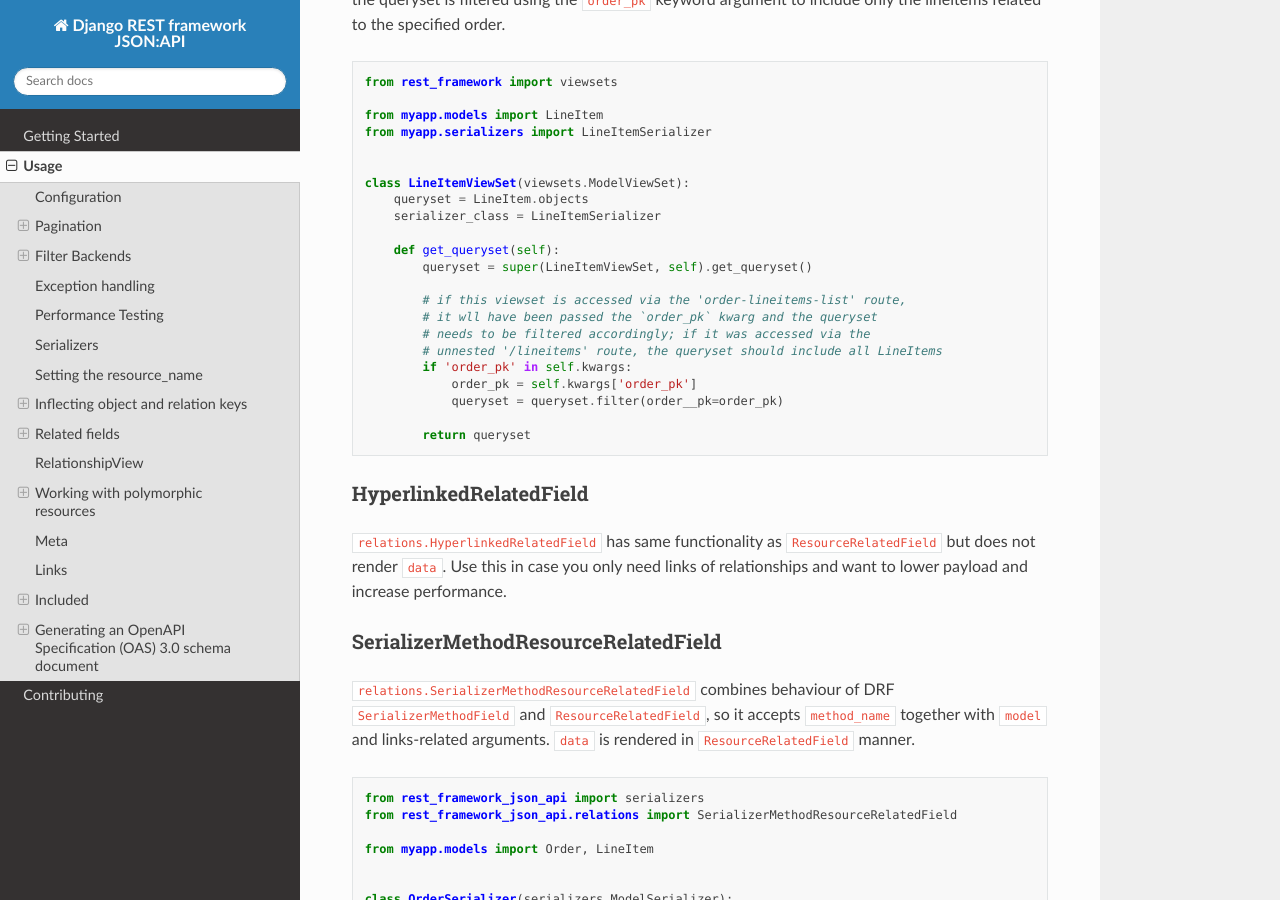
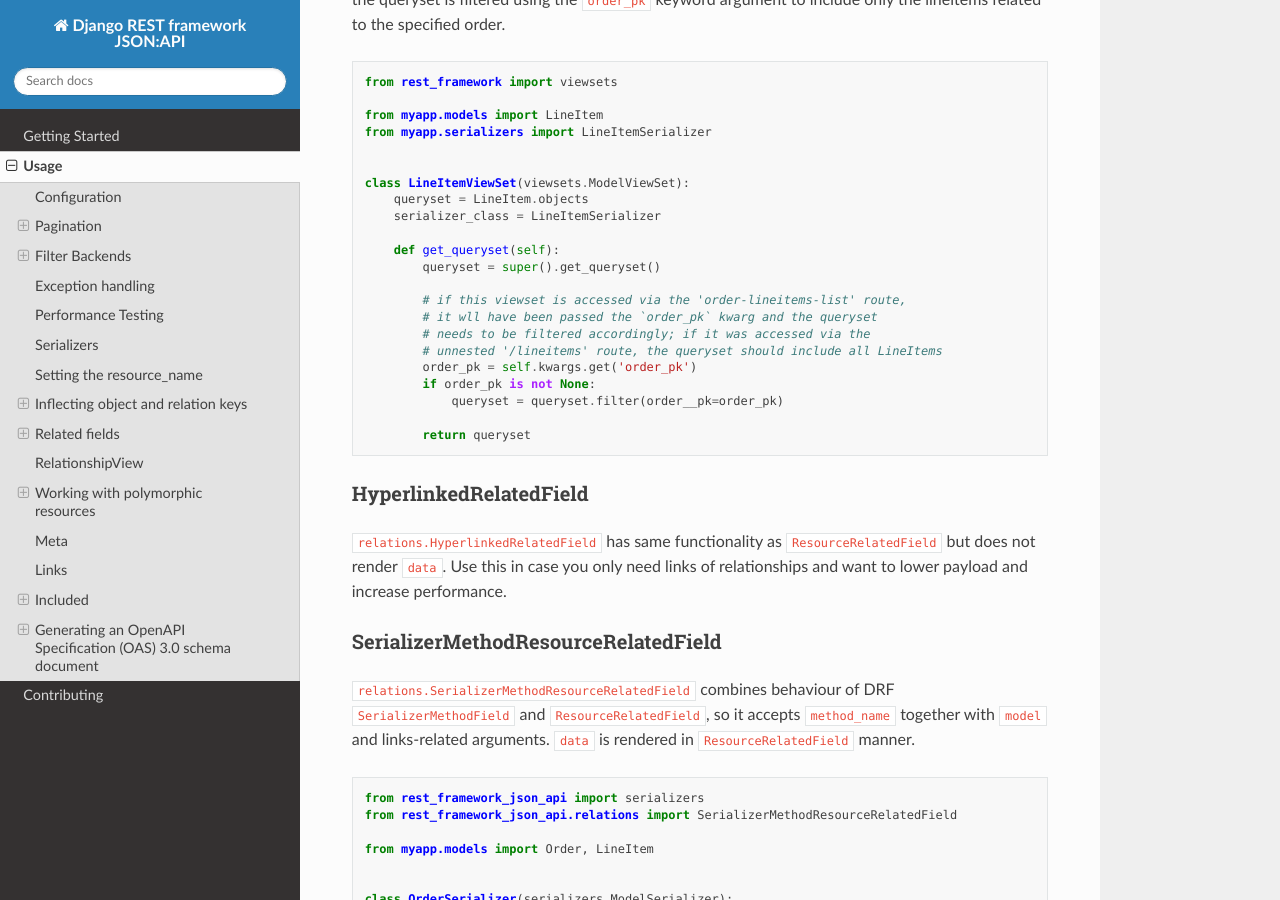
Before and after one commit to django-json-api/django-rest-framework-json-api, a Sphinx documentation site: the page built from docs/usage.md, in a window 1280 px wide and 900 px high, scrolled down 12181 px. Built offline with Sphinx 7.4.7 and the Read the Docs theme 2.0.0, drawn with Linux system fonts in a browser that asks for light colours; pages that are not in the unit, such as notebooks, are missing from menus; the version number could not be read and is left out.

Commit message:
Align overwriting of get_queryset in example app and documentation (#979)
Fixes #487

```diff
--- a/docs/usage.md
+++ b/docs/usage.md
@@ -620,14 +620,14 @@ class LineItemViewSet(viewsets.ModelViewSet):
     serializer_class = LineItemSerializer
 
     def get_queryset(self):
-        queryset = super(LineItemViewSet, self).get_queryset()
+        queryset = super().get_queryset()
 
         # if this viewset is accessed via the 'order-lineitems-list' route,
         # it wll have been passed the `order_pk` kwarg and the queryset
         # needs to be filtered accordingly; if it was accessed via the
         # unnested '/lineitems' route, the queryset should include all LineItems
-        if 'order_pk' in self.kwargs:
-            order_pk = self.kwargs['order_pk']
+        order_pk = self.kwargs.get('order_pk')
+        if order_pk is not None:
             queryset = queryset.filter(order__pk=order_pk)
 
         return queryset
```
Also changed, not shown: 1 other file.
